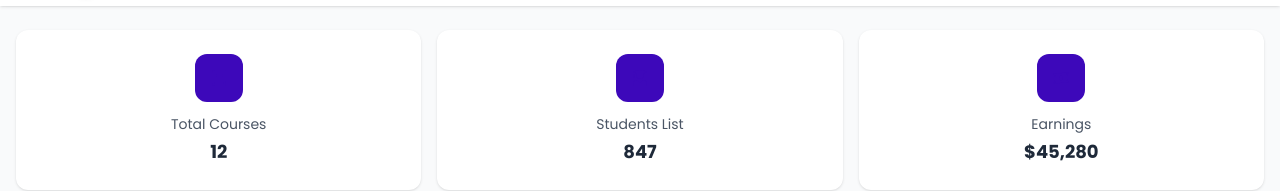
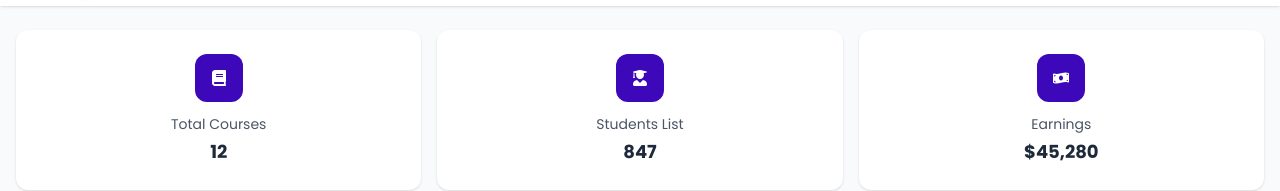
Before and after one commit to BusandCode/edamaa, a React (Vite) app: page /tutor-dashboard in a window 1280 px wide. Shown: the part 156-347 px from the top of the page. Built offline with nearby package versions, Linux system fonts and the light colour scheme.

Commit message:
updated student dashboard

```diff
--- a/src/pages/dashboards/TutorDashboard.tsx
+++ b/src/pages/dashboards/TutorDashboard.tsx
@@ -219,7 +219,7 @@ const TutorDashboard = () => {
           <div className="bg-white rounded-lg sm:rounded-xl p-3 sm:p-4 md:p-6 shadow-sm hover:shadow-md transition-shadow cursor-pointer">
             <div className="flex flex-col items-center">
               <div className="w-8 h-8 sm:w-10 sm:h-10 md:w-12 md:h-12 bg-[#3D08BA] bg-opacity-10 rounded-lg sm:rounded-xl flex items-center justify-center mb-2 sm:mb-3">
-                <FaBook className="text-[#3D08BA] text-xs sm:text-sm md:text-base" />
+                <FaBook className="text-white text-xs sm:text-sm md:text-base" />
               </div>
               <h3 className="text-[10px] sm:text-xs md:text-sm text-gray-600 mb-1 text-center">Total Courses</h3>
               <p className="text-sm sm:text-base md:text-lg font-bold text-gray-800">12</p>
@@ -229,7 +229,7 @@ const TutorDashboard = () => {
           <div onClick={handleStudentListClick} className="bg-white rounded-lg sm:rounded-xl p-3 sm:p-4 md:p-6 shadow-sm hover:shadow-md transition-shadow cursor-pointer">
             <div className="flex flex-col items-center">
               <div className="w-8 h-8 sm:w-10 sm:h-10 md:w-12 md:h-12 bg-[#3D08BA] bg-opacity-10 rounded-lg sm:rounded-xl flex items-center justify-center mb-2 sm:mb-3">
-                <FaUserGraduate className="text-[#3D08BA] text-xs sm:text-sm md:text-base" />
+                <FaUserGraduate className="text-white text-xs sm:text-sm md:text-base" />
               </div>
               <h3 className="text-[10px] sm:text-xs md:text-sm text-gray-600 mb-1 text-center">Students List</h3>
               <p className="text-sm sm:text-base md:text-lg font-bold text-gray-800">847</p>
@@ -239,7 +239,7 @@ const TutorDashboard = () => {
           <div className="bg-white rounded-lg sm:rounded-xl p-3 sm:p-4 md:p-6 shadow-sm hover:shadow-md transition-shadow cursor-pointer">
             <div className="flex flex-col items-center">
               <div className="w-8 h-8 sm:w-10 sm:h-10 md:w-12 md:h-12 bg-[#3D08BA] bg-opacity-10 rounded-lg sm:rounded-xl flex items-center justify-center mb-2 sm:mb-3">
-                <FaMoneyBillWave className="text-[#3D08BA] text-xs sm:text-sm md:text-base" />
+                <FaMoneyBillWave className="text-white text-xs sm:text-sm md:text-base" />
               </div>
               <h3 className="text-[10px] sm:text-xs md:text-sm text-gray-600 mb-1 text-center">Earnings</h3>
               <p className="text-sm sm:text-base md:text-lg font-bold text-gray-800">$45,280</p>
```
